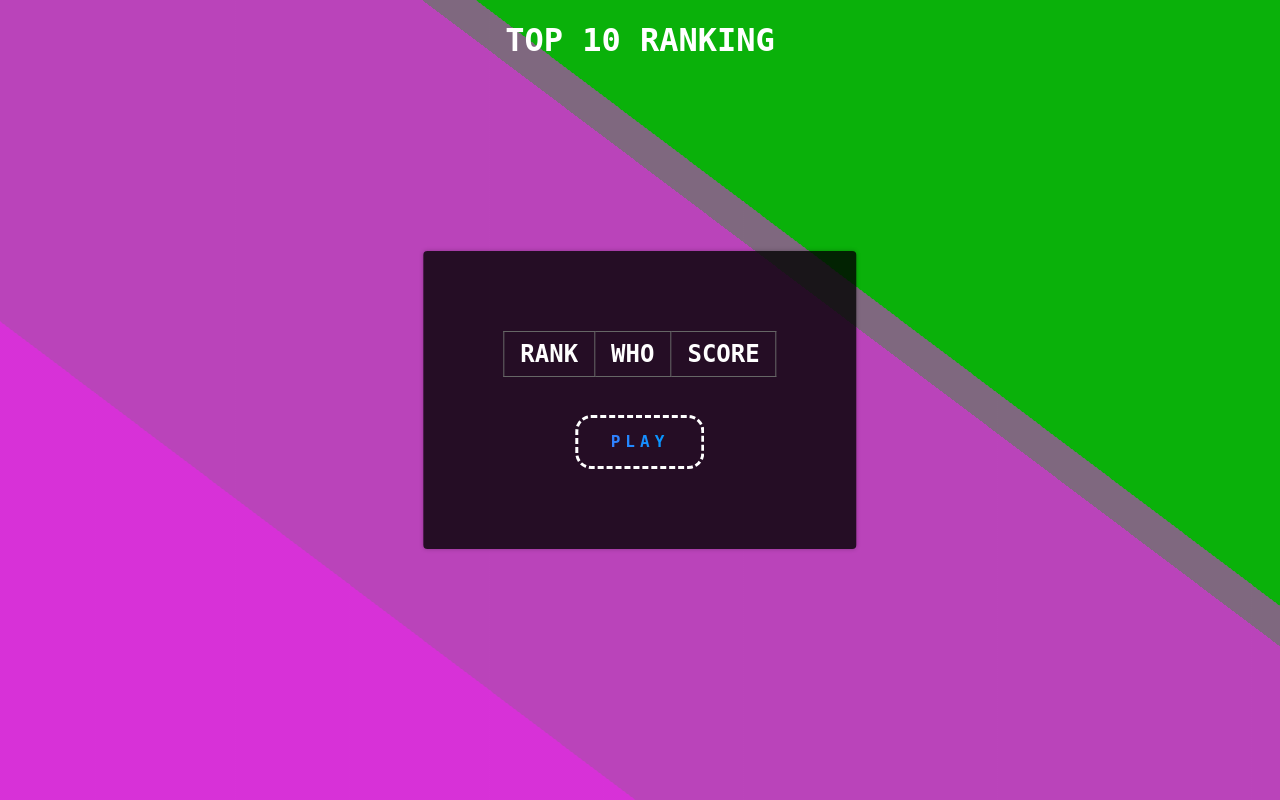
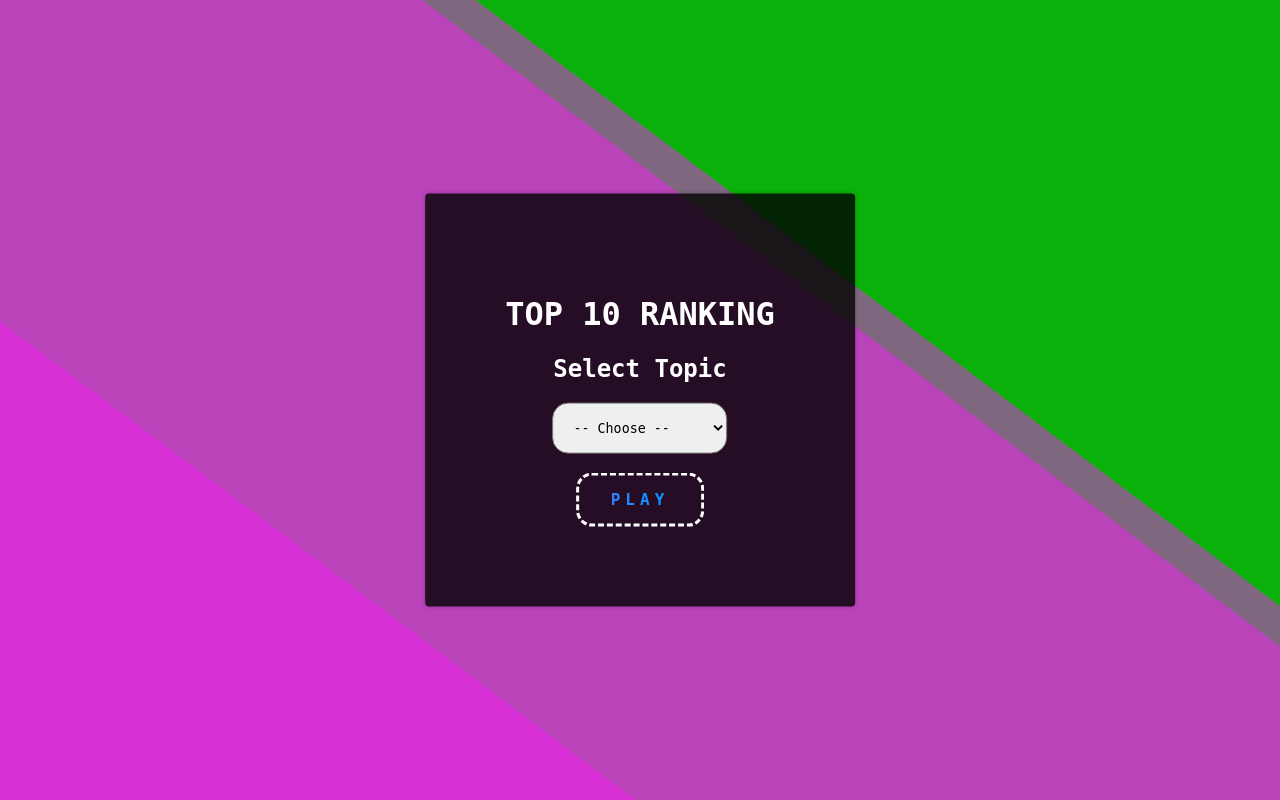
Before and after one commit to giuliopons/quiz-tool, a PHP site: page /ranking.php in a window 1280 px wide. Run offline with PHP 8.4, Linux system fonts and the light colour scheme; lists and menus that the app fills with data are empty.

Commit message:
small fixes to ranking and saved results

```diff
--- a/assets/style.css
+++ b/assets/style.css
@@ -12,6 +12,7 @@ body, html {box-sizing:border-box;font-size:16px;
     text-align:center;
     margin:0;padding:0;
     user-select: none;
+    width:100vw;
 }
 
 
@@ -24,7 +25,7 @@ html {
     align-items:center;
 }
 
-h1 {position:fixed;top:0;left:0;width:100%;}
+/* h1 {position:fixed;top:0;left:0;width:100%;} */
 
 a.textlink {
 	/* color:#fff; */
--- a/ranking.php
+++ b/ranking.php
@@ -12,10 +12,33 @@
     </script>
 </head>
 <body id='prof'>
+    <div class='content'>
         <h1>TOP 10 RANKING</h1>
-    <div class='content'>
+        <?php
+        $topic = isset($_GET['topic']) ? $_GET['topic'] : 'default';
+        if($topic == 'default') {
+            ?>
+            <h2>Select Topic</h2>
+            <select id="topic-select" onchange="document.location.href='ranking.php?topic='+this.value">
+                <option value="">-- Choose --</option>
+                <?php
+                $files = glob('./topics/*', GLOB_ONLYDIR);
+                foreach ($files as $file) {
+                    if(is_dir($file)) {
+                        $topicName = basename($file);
+                        echo "<option value='$topicName'>$topicName</option>";
+                    }
+                }
+                ?>
+            </select>
+            <?php
+        } else {
+            ?>
             <table id='top' border="1">
                 <thead>
+                    <tr>
+                        <th colspan="3"><?php echo htmlspecialchars($topic); ?></th>
+                    </tr>
                     <tr>
                         <th>RANK</th>
                         <th>WHO</th>
@@ -24,6 +47,9 @@
                 </thead>
                 <tbody id="scoreboard-body"></tbody>
             </table>
+            <?php
+        }
+        ?>
         <br><br>
         <a href="index.php" class="textlink rainbow rainbow_text_animated">PLAY</a>
     </div>
```
Also changed, not shown: quizapi.php (+5 -2 lines). Lines whose indentation alone changed are shown as unchanged.
